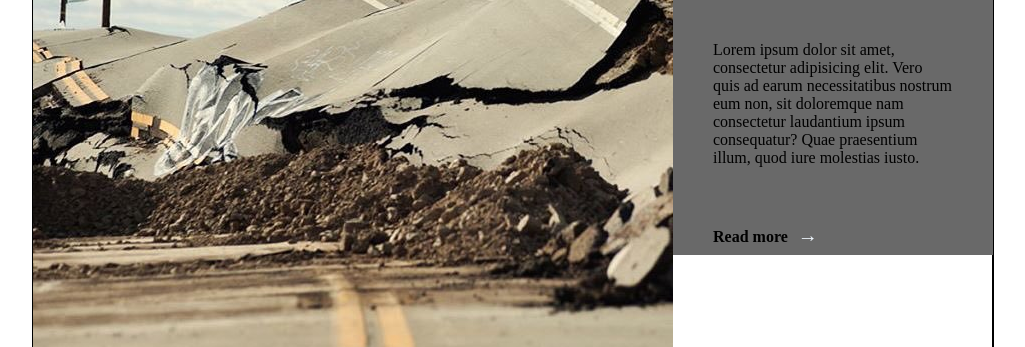
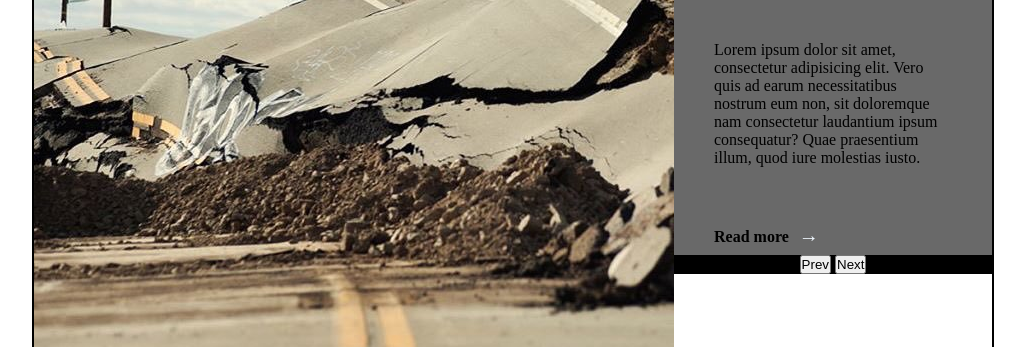
Before and after one commit to mukminov/transworld-, a plain HTML site: page index.html in a window 1280 px wide. Shown: the part 389-736 px from the top of the page, without its empty margins (127-1152 px from the left). Drawn offline with Linux system fonts and the light colour scheme.

Commit message:
three commit

```diff
--- a/index.html
+++ b/index.html
@@ -4,6 +4,8 @@
 		<meta charset="UTF-8">
 		<title>Document</title>
 		<link rel="stylesheet" href="style.css">
+
+
 	</head>
 	<body>
         <div class="wrapper">
@@ -38,10 +40,10 @@
 					    <img src="tyler.jpg" alt="tyler image">
 						<aside class="aside">
 						    <div class="slaider">
-						    	<input checked type="radio" name="slider" id="slide1">
+						    	<!--<input checked type="radio" name="slider" id="slide1">
 								<input type="radio" name="slider" id="slide2">
-								<input type="radio" name="slider" id="slide3">
-						    	<div class="slides">
+								<input type="radio" name="slider" id="slide3">-->
+						    	<div class="slides" >
 			                        <div class="aside-block" id=slide1 >
 			                            <div class="aside-block__header">
 			                                <h2>Features</h2>
@@ -75,8 +77,10 @@
 			                    </div>
 				                <div class="aside-block__navigation" id=controls>
 				                	<div id="controls">
+										<button id="slider-left">Prev</button>
+                                        <button id="slider-left">Next</button>
+									</div>
 
-									</div>
 				                    <!--<label ><h3>Prev</h3><a href="#slide1">&#8592;</a></label>
 				                    <label ><h3>Next</h3><a href="#slide2">&rarr;</a></label>-->
 				                    <!--<label for="slide1" id="slide1"></label>
--- a/style.css
+++ b/style.css
@@ -24,7 +24,7 @@ html,body{
 	display: flex;
 	justify-content: space-between;
 	max-width: 960px;
-  margin: 0 auto;
+    margin: 0 auto;
 	border: 1px solid black;
 }
 
@@ -67,9 +67,9 @@ html,body{
 }
 
 .main-grid_960{
-	max-width: 960px;
-	margin: 0 auto;
-	border: 1px solid;
+  max-width: 960px;
+  margin: 0 auto;
+  border: 1px solid;
   flex-grow: 1;
   flex-shrink: 0;
   flex-basis: auto;
@@ -87,17 +87,18 @@ html,body{
 }
 
 .aside{
+ width: 960px;
 
 }
 
 .slaider{
   display: flex;
   flex-grow: 1;
-  flex-direction: column;
-  width: 320px;
+  flex-direction:column;
 }
 
 .slides{
+
 overflow: hidden;
 height: 480px;
 }
```
Also changed, not shown: 1 other file.
